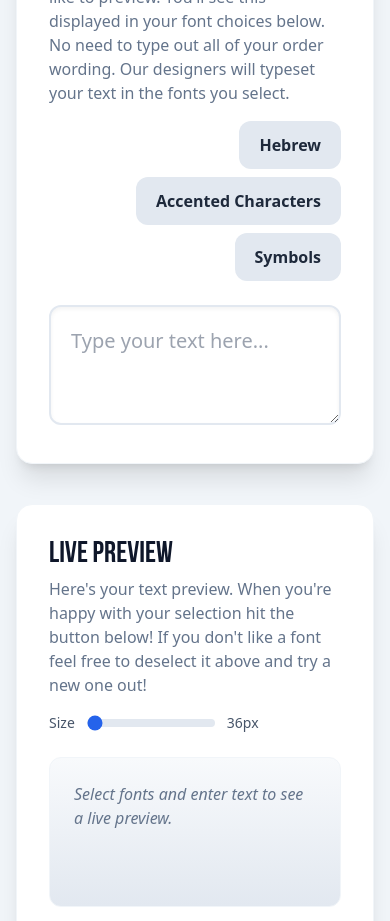
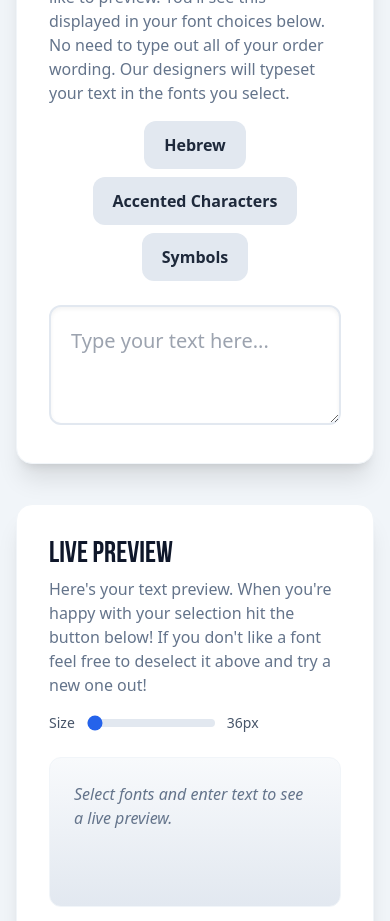
Before and after one commit to Arch-Tom/archfonthub, a React (Vite) app: page / in a window 390 px wide. Shown: the part 2520-3441 px from the top of the page. Built offline with nearby package versions, Linux system fonts and the light colour scheme; a web font is replaced by a local one.

Commit message:
Updating to center "Customer Text" buttons in the card for mobile display

```diff
--- a/src/App.jsx
+++ b/src/App.jsx
@@ -402,7 +402,7 @@ const App = () => {
                                         <br />
                                         No need to type out all of your order wording. Our designers will typeset your text in the fonts you select.</p>
                                 </div>
-                                <div className="flex flex-wrap items-center justify-end gap-2">
+                                <div className="flex flex-wrap items-center justify-center sm:justify-end gap-2">
                                     <button onClick={() => setShowHebrewPalette(true)} className="px-5 py-3 bg-slate-200 text-slate-800 rounded-xl hover:bg-slate-300 font-semibold transition-colors text-base">Hebrew</button>
                                     <button onClick={() => setShowAccentPalette(true)} className="px-5 py-3 bg-slate-200 text-slate-800 rounded-xl hover:bg-slate-300 font-semibold transition-colors text-base">Accented Characters</button>
                                     <button onClick={() => setShowGlyphPalette(true)} className="px-5 py-3 bg-slate-200 text-slate-800 rounded-xl hover:bg-slate-300 font-semibold transition-colors text-base">Symbols</button>
```
